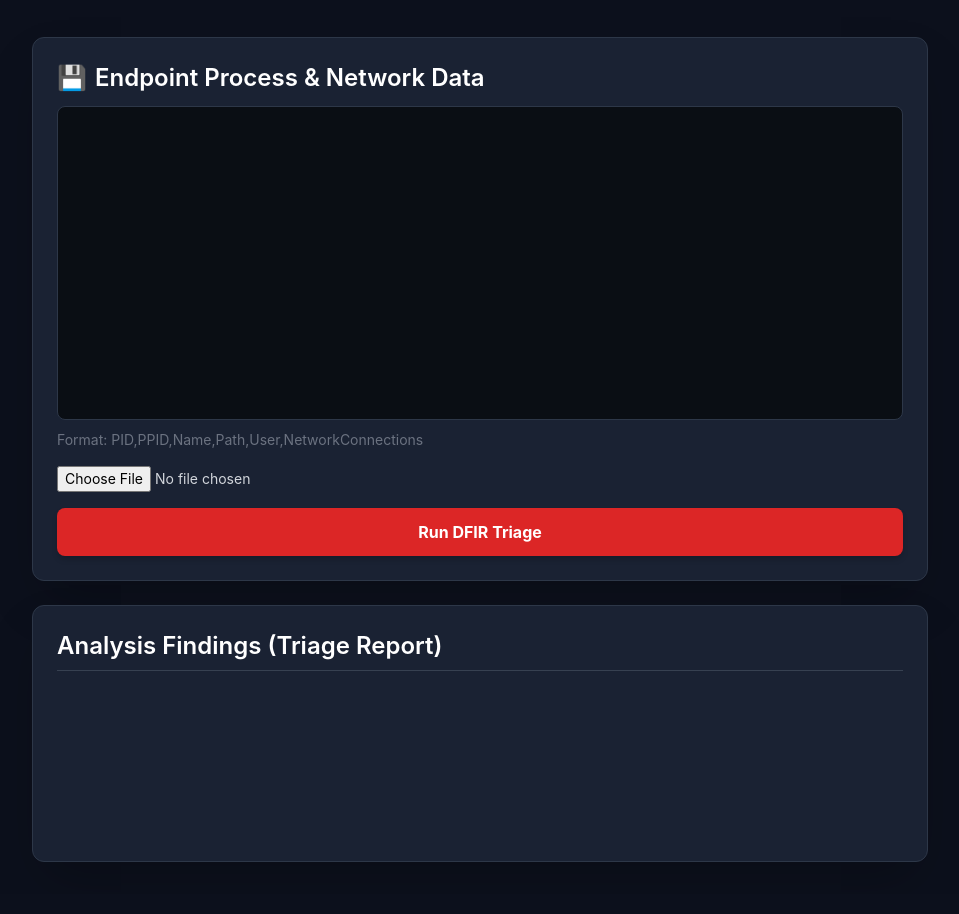
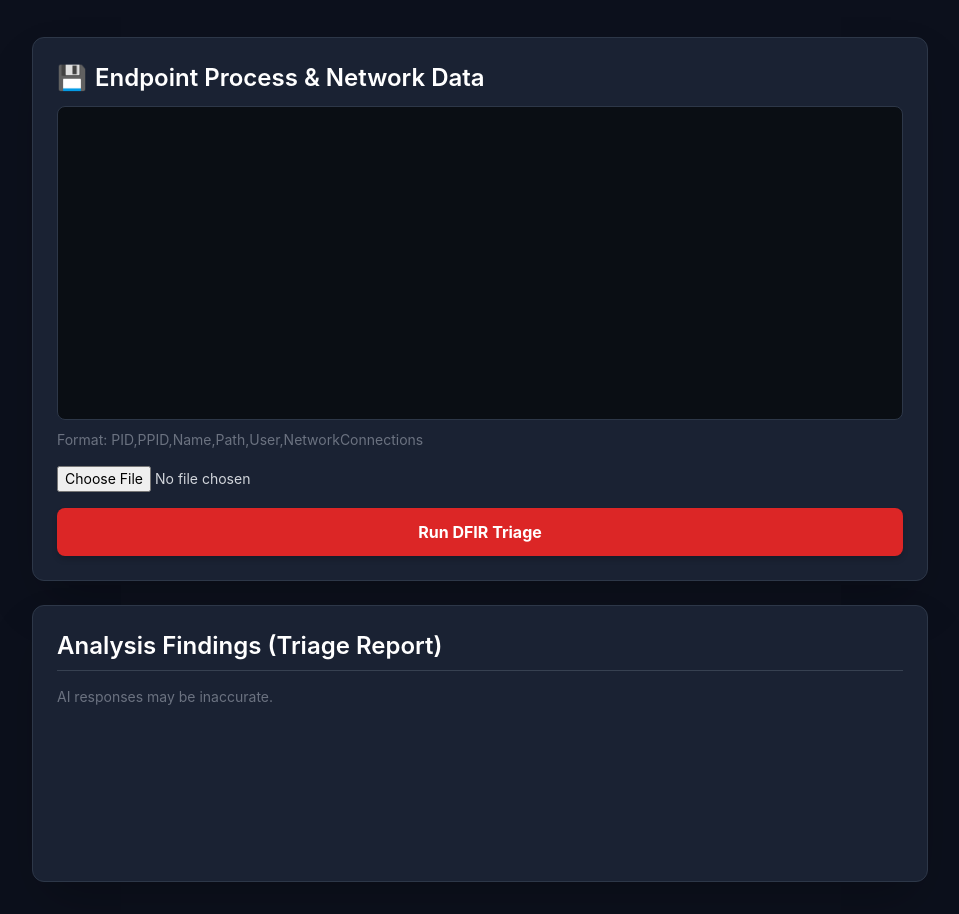
Before and after one commit to shadywhale/dfir-analyzer, a website: page public/index.html in a window 1280 px wide. Shown: the part 111-1025 px from the top of the page, without its empty margins (160-1119 px from the left). Drawn offline with nearby package versions, Linux system fonts and the light colour scheme.

Commit message:
Update index.html

```diff
--- a/public/index.html
+++ b/public/index.html
@@ -29,6 +29,7 @@
 
     <div class="container-card p-6 rounded-xl shadow-2xl">
       <h2 class="text-2xl font-semibold text-white mb-4 border-b border-gray-700 pb-2">Analysis Findings (Triage Report)</h2>
+      <p class="text-sm text-gray-500 mt-1">AI responses may be inaccurate.</p>
       <div id="analysisResults" class="min-h-[150px]"></div>
     </div>
   </div>
```
